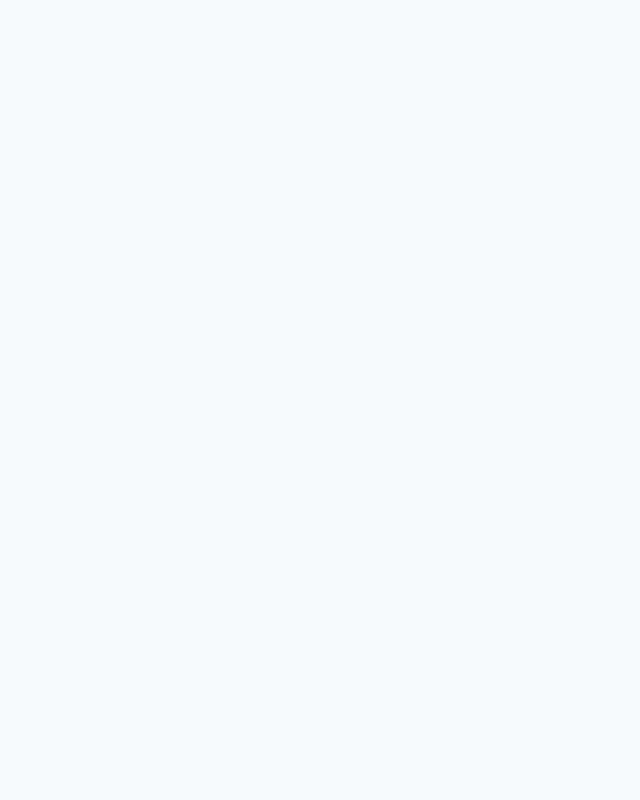
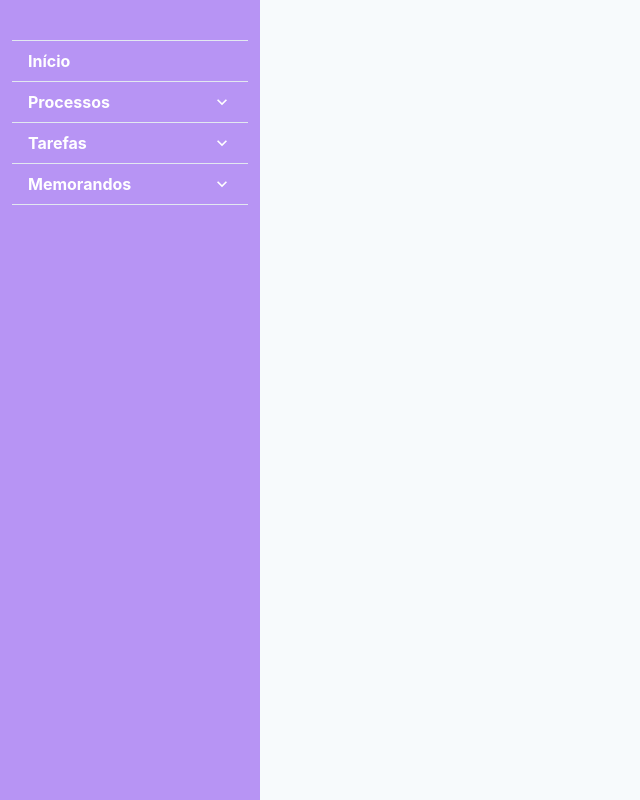
Before and after one commit to leonardopn/juris-calendar-web, a React (Vite) app: page /memorandum/new in a window 1280 px wide. Before the commit this address had no page. Shown: the whole page, without its empty margins (0-640 px from the left). Built offline with nearby package versions, Linux system fonts and the light colour scheme.

Commit message:
feat(Routes): :sparkles: Cria nova rota para criar memorandos

```diff
--- /dev/null
+++ b/src/pages/Memorandum/MemorandumNew/index.tsx
@@ -0,0 +1,5 @@
+import { Box } from "@chakra-ui/react";
+
+export function MemorandumNew() {
+	return <Box w="full" />;
+}
--- a/src/routes/index.tsx
+++ b/src/routes/index.tsx
@@ -1,5 +1,6 @@
 import { BrowserRouter, Route, Routes } from "react-router-dom";
 import App from "../pages/App";
+import { MemorandumNew } from "../pages/Memorandum/MemorandumNew";
 import { ProcessNew } from "../pages/Process/ProcessNew";
 // import your route components too
 
@@ -9,6 +10,7 @@
 			<Routes>
 				<Route path="/" element={<App />}>
 					<Route path="process/new" element={<ProcessNew />} />
+					<Route path="memorandum/new" element={<MemorandumNew />} />
 				</Route>
 			</Routes>
 		</BrowserRouter>
```
